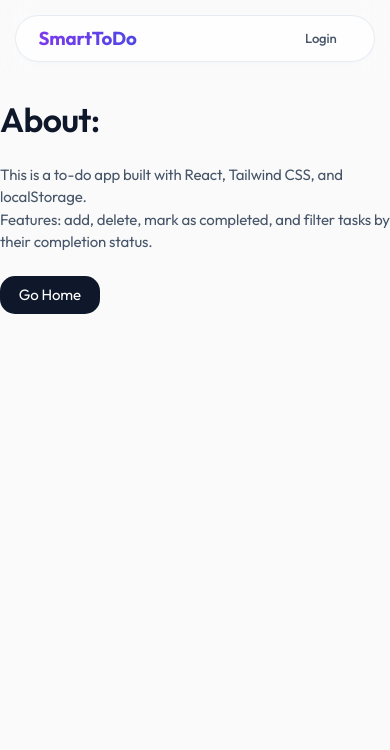
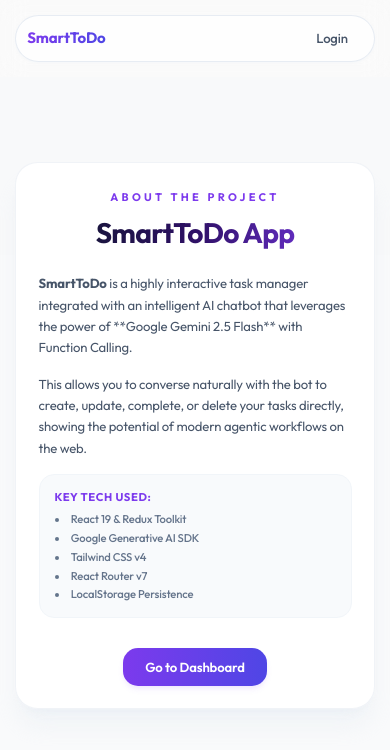
Before and after one commit to BrandonVLA/Portfolio, a React (Vite) app in the folder projects/todo-app-react/: page /about in a window 390 px wide. Shown: the top 750 px of the page. Built offline with nearby package versions, Linux system fonts and the light colour scheme; no server answers.

Commit message:
feat: implement responsive Navbar component and static About page

```diff
--- a/projects/todo-app-react/src/components/Navbar.jsx
+++ b/projects/todo-app-react/src/components/Navbar.jsx
@@ -12,18 +12,18 @@
 
   return (
     <header className="sticky top-0 z-50 w-full px-4 py-4 backdrop-blur-md bg-transparent">
-      <nav className="mx-auto max-w-2xl rounded-full border border-slate-200/80 bg-white/75 p-2 shadow-sm shadow-slate-100/50 backdrop-blur-xl dark:border-slate-800/80 dark:bg-slate-950/75 dark:shadow-none flex items-center justify-between px-6">
-        <Link to="/" className="flex items-center gap-2 group">
-          <span className="text-xl font-bold bg-gradient-to-r from-violet-600 to-indigo-600 dark:from-violet-400 dark:to-indigo-400 bg-clip-text text-transparent group-hover:opacity-85 transition-opacity">
+      <nav className="mx-auto max-w-2xl rounded-full border border-slate-200/80 bg-white/75 p-2 shadow-sm shadow-slate-100/50 backdrop-blur-xl dark:border-slate-800/80 dark:bg-slate-950/75 dark:shadow-none flex items-center justify-between px-3 sm:px-6">
+        <Link to="/" className="flex items-center gap-2 group flex-shrink-0">
+          <span className="text-base sm:text-xl font-bold bg-gradient-to-r from-violet-600 to-indigo-600 dark:from-violet-400 dark:to-indigo-400 bg-clip-text text-transparent group-hover:opacity-85 transition-opacity">
             SmartToDo
           </span>
         </Link>
 
         {isAuthenticated ? (
-          <div className="flex items-center gap-1.5">
+          <div className="flex items-center gap-1 sm:gap-1.5">
             <Link
               to="/"
-              className={`rounded-full px-4 py-1.5 text-sm font-medium transition-all duration-250 ${
+              className={`rounded-full px-2.5 py-1 sm:px-4 sm:py-1.5 text-xs sm:text-sm font-medium transition-all duration-250 ${
                 isActive("/")
                   ? "bg-violet-600 text-white shadow-sm shadow-violet-500/25 dark:bg-violet-500"
                   : "text-slate-600 hover:bg-slate-100 hover:text-slate-900 dark:text-slate-400 dark:hover:bg-slate-900 dark:hover:text-slate-200"
@@ -33,7 +33,7 @@
             </Link>
             <Link
               to="/about"
-              className={`rounded-full px-4 py-1.5 text-sm font-medium transition-all duration-250 ${
+              className={`rounded-full px-2.5 py-1 sm:px-4 sm:py-1.5 text-xs sm:text-sm font-medium transition-all duration-250 ${
                 isActive("/about")
                   ? "bg-violet-600 text-white shadow-sm shadow-violet-500/25 dark:bg-violet-500"
                   : "text-slate-600 hover:bg-slate-100 hover:text-slate-900 dark:text-slate-400 dark:hover:bg-slate-900 dark:hover:text-slate-200"
@@ -42,20 +42,20 @@
               About
             </Link>
 
-            <div className="flex items-center gap-2.5 border-l border-slate-200/60 dark:border-slate-800/60 pl-2.5">
-              <div className="flex items-center gap-2 bg-slate-50 dark:bg-slate-900 px-3 py-1 rounded-full border border-slate-150/40 dark:border-slate-800/40">
+            <div className="flex items-center gap-1 sm:gap-2.5 border-l border-slate-200/60 dark:border-slate-800/60 pl-1.5 sm:pl-2.5">
+              <div className="flex items-center gap-1 sm:gap-2 bg-slate-50 dark:bg-slate-900 px-2 py-0.5 sm:px-3 sm:py-1 rounded-full border border-slate-150/40 dark:border-slate-800/40">
                 {/* Círculo con la inicial del usuario */}
-                <div className="w-5 h-5 rounded-full bg-violet-600 dark:bg-violet-500 text-white text-[10px] font-bold flex items-center justify-center uppercase select-none">
+                <div className="w-5 h-5 rounded-full bg-violet-600 dark:bg-violet-500 text-white text-[10px] font-bold flex items-center justify-center uppercase select-none flex-shrink-0">
                   {user?.username?.charAt(0) || "U"}
                 </div>
                 {/* Nombre de usuario */}
-                <span className="text-xs font-semibold text-slate-700 dark:text-slate-350 max-w-[80px] truncate">
+                <span className="hidden sm:inline text-xs font-semibold text-slate-700 dark:text-slate-350 max-w-[80px] truncate">
                   {user?.username}
                 </span>
               </div>
               <button
                 onClick={() => dispatch(logout())}
-                className="rounded-full bg-red-50 text-red-650 hover:bg-red-100 dark:bg-red-950/20 dark:text-red-400 dark:hover:bg-red-950/40 px-3.5 py-1.5 text-xs font-bold transition-all cursor-pointer"
+                className="rounded-full bg-red-50 text-red-650 hover:bg-red-100 dark:bg-red-950/20 dark:text-red-400 dark:hover:bg-red-950/40 px-2.5 py-1 sm:px-3.5 sm:py-1.5 text-xs font-bold transition-all cursor-pointer flex-shrink-0"
               >
                 Logout
               </button>
--- a/projects/todo-app-react/src/pages/About.jsx
+++ b/projects/todo-app-react/src/pages/About.jsx
@@ -1,23 +1,47 @@
 import { useNavigate } from "react-router-dom";
+
 function About() {
   const navigate = useNavigate();
+
   return (
-    <main>
-      <div>
-        <h1>About:</h1>
+    <main className="min-h-[85vh] bg-slate-50/50 dark:bg-slate-950/20 px-4 py-10 flex items-center justify-center transition-colors duration-250">
+      <div className="mx-auto w-full max-w-xl rounded-3xl border border-slate-200/50 bg-white/90 p-6 sm:p-8 shadow-xl shadow-slate-200/40 backdrop-blur-md dark:border-slate-800/40 dark:bg-slate-950/85 dark:shadow-none">
+        <header className="mb-6 text-center">
+          <p className="text-[11px] font-bold uppercase tracking-[0.3em] text-violet-600 dark:text-violet-400">
+            About the Project
+          </p>
+          <h1 className="mt-2 text-3xl font-extrabold tracking-tight bg-gradient-to-r from-slate-900 via-violet-950 to-violet-600 dark:from-white dark:via-violet-200 dark:to-violet-400 bg-clip-text text-transparent">
+            SmartToDo App
+          </h1>
+        </header>
+
+        <div className="space-y-4 text-sm text-slate-650 dark:text-slate-350 leading-relaxed">
           <p>
-          This is a to-do app built with React, Tailwind CSS, and localStorage.
+            <strong>SmartToDo</strong> is a highly interactive task manager integrated with an intelligent AI chatbot that leverages the power of **Google Gemini 2.5 Flash** with Function Calling.
           </p>
           <p>
-          Features: add, delete, mark as completed, and filter tasks by their
-          completion status.
+            This allows you to converse naturally with the bot to create, update, complete, or delete your tasks directly, showing the potential of modern agentic workflows on the web.
           </p>
+          <div className="bg-slate-50 dark:bg-slate-900/60 rounded-2xl p-4 border border-slate-100 dark:border-slate-800/50 mt-4">
+            <h3 className="text-xs font-bold text-violet-600 dark:text-violet-400 uppercase tracking-wider mb-2">Key Tech Used:</h3>
+            <ul className="list-disc list-inside space-y-1 text-xs text-slate-500 dark:text-slate-400 font-medium">
+              <li>React 19 & Redux Toolkit</li>
+              <li>Google Generative AI SDK</li>
+              <li>Tailwind CSS v4</li>
+              <li>React Router v7</li>
+              <li>LocalStorage Persistence</li>
+            </ul>
+          </div>
+        </div>
+
+        <div className="mt-8 flex justify-center">
           <button
             onClick={() => navigate("/")}
-          className="mt-6 rounded-2xl bg-slate-900 px-5 py-2 text-white transition hover:bg-slate-700"
+            className="rounded-2xl bg-gradient-to-r from-violet-600 to-indigo-600 hover:from-violet-500 hover:to-indigo-500 dark:from-violet-500 dark:to-indigo-500 px-6 py-2.5 text-sm font-semibold text-white shadow-md shadow-violet-500/10 hover:shadow-lg hover:shadow-violet-500/20 active:scale-[0.98] transition-all cursor-pointer"
           >
-          Go Home
+            Go to Dashboard
           </button>
+        </div>
       </div>
     </main>
   );
```
Lines whose indentation alone changed are shown as unchanged.
